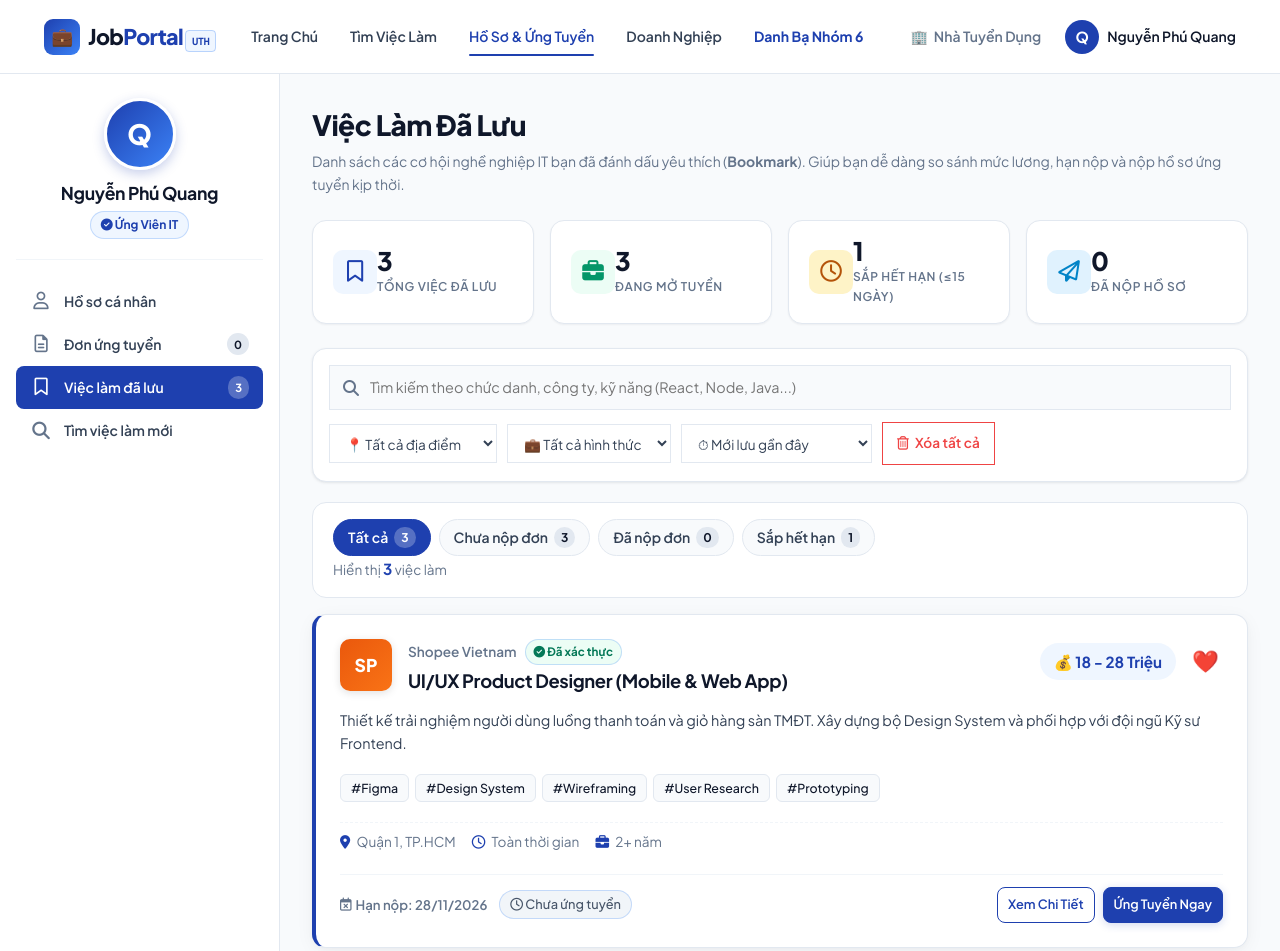
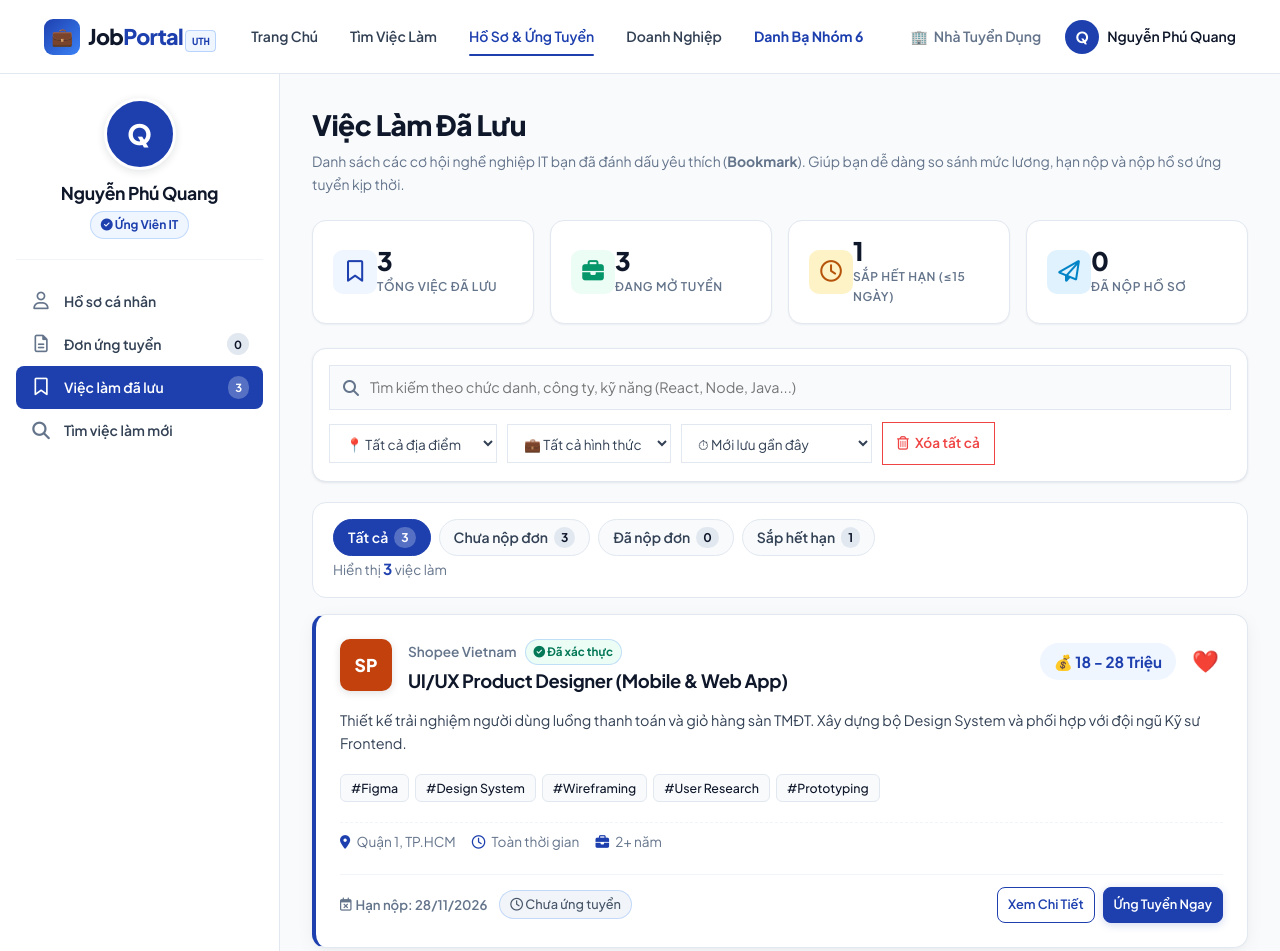
Before and after one commit to turniphead-code02/Project_LTW, a plain HTML site: page job-portal/saved-jobs.html in a window 1280 px wide. Shown: the top 951 px of the page. Drawn offline with nearby package versions, Linux system fonts and the light colour scheme.

Commit message:
style: chuẩn hóa thẩm mỹ flat color chuyên nghiệp, bỏ gradient sặc sỡ và icon thừa bám sát QTTK

```diff
--- a/job-portal/assets/css/candidate.css
+++ b/job-portal/assets/css/candidate.css
@@ -51,7 +51,7 @@
   width: 72px;
   height: 72px;
   border-radius: 50%;
-  background: linear-gradient(135deg, var(--color-primary) 0%, var(--color-primary-light) 100%);
+  background: var(--color-primary);
   color: #ffffff;
   display: flex;
   align-items: center;
@@ -59,7 +59,7 @@
   font-size: 1.75rem;
   font-weight: 800;
   margin: 0 auto var(--space-12);
-  box-shadow: 0 4px 12px rgba(30, 64, 175, 0.25);
+  box-shadow: 0 2px 8px rgba(15, 23, 42, 0.12);
   border: 3px solid #ffffff;
   text-transform: uppercase;
 }
@@ -283,7 +283,7 @@
 .progress-fill {
   height: 100%;
   width: 0%;
-  background: linear-gradient(90deg, var(--color-primary) 0%, var(--color-accent) 100%);
+  background: var(--color-primary);
   border-radius: var(--radius-pill);
   transition: width 0.6s cubic-bezier(0.4, 0, 0.2, 1);
 }
--- a/job-portal/assets/js/saved-jobs.js
+++ b/job-portal/assets/js/saved-jobs.js
@@ -67,7 +67,7 @@
       title: 'Frontend React Developer (Junior / Middle)',
       company: 'Công Ty Cổ Phần Công Nghệ VNG',
       logo: 'VNG',
-      logoBg: 'linear-gradient(135deg, #ff6b4a 0%, #ff8e53 100%)',
+      logoBg: '#ea580c',
       verified: true,
       salary: '15 - 22 Triệu',
       salaryNum: 22,
@@ -93,7 +93,7 @@
       title: 'Junior Backend Node.js / NestJS Engineer',
       company: 'FPT Software Global',
       logo: 'FPT',
-      logoBg: 'linear-gradient(135deg, #0284c7 0%, #2563eb 100%)',
+      logoBg: '#0284c7',
       verified: true,
       salary: '14 - 20 Triệu',
       salaryNum: 20,
@@ -119,7 +119,7 @@
       title: 'Thực Tập Sinh Lập Trình Java / Spring Boot (Có Phụ Cấp)',
       company: 'Viettel Solutions (Tập Đoàn Viễn Thông Quân Đội)',
       logo: 'VT',
-      logoBg: 'linear-gradient(135deg, #dc2626 0%, #ef4444 100%)',
+      logoBg: '#b91c1c',
       verified: true,
       salary: '6 - 8 Triệu (Hỗ trợ)',
       salaryNum: 8,
@@ -145,7 +145,7 @@
       title: 'Chuyên Viên Phân Tích Dữ Liệu (Data Analyst)',
       company: 'MoMo (Công Ty Cổ Phần Dịch Vụ Di Động Trực Tuyến)',
       logo: 'MM',
-      logoBg: 'linear-gradient(135deg, #be185d 0%, #ec4899 100%)',
+      logoBg: '#9d174d',
       verified: true,
       salary: '16 - 24 Triệu',
       salaryNum: 24,
@@ -171,7 +171,7 @@
       title: 'UI/UX Product Designer (Mobile & Web App)',
       company: 'Shopee Vietnam',
       logo: 'SP',
-      logoBg: 'linear-gradient(135deg, #ea580c 0%, #f97316 100%)',
+      logoBg: '#c2410c',
       verified: true,
       salary: '18 - 28 Triệu',
       salaryNum: 28,
@@ -197,7 +197,7 @@
       title: 'DevOps & Cloud Engineer (AWS / Kubernetes)',
       company: 'KMS Technology Vietnam',
       logo: 'KMS',
-      logoBg: 'linear-gradient(135deg, #059669 0%, #10b981 100%)',
+      logoBg: '#047857',
       verified: true,
       salary: '25 - 38 Triệu',
       salaryNum: 38,
@@ -223,7 +223,7 @@
       title: 'Mobile Flutter Developer (Fintech App - Remote)',
       company: 'ZaloPay FinTech Group',
       logo: 'ZP',
-      logoBg: 'linear-gradient(135deg, #0284c7 0%, #38bdf8 100%)',
+      logoBg: '#0369a1',
       verified: true,
       salary: '20 - 32 Triệu',
       salaryNum: 32,
@@ -249,7 +249,7 @@
       title: 'Kỹ Sư An Toàn Thông Tin & Giám Sát SOC (SecOps)',
       company: 'Tập Đoàn Bưu Chính Viễn Thông Việt Nam (VNPT IT)',
       logo: 'VNPT',
-      logoBg: 'linear-gradient(135deg, #1d4ed8 0%, #3b82f6 100%)',
+      logoBg: '#1e40af',
       verified: true,
       salary: '18 - 26 Triệu',
       salaryNum: 26,
@@ -275,7 +275,7 @@
       title: 'Fullstack Web Developer (.NET Core 8 & Angular)',
       company: 'Axon Active Vietnam',
       logo: 'AA',
-      logoBg: 'linear-gradient(135deg, #b91c1c 0%, #f43f5e 100%)',
+      logoBg: '#991b1b',
       verified: true,
       salary: '22 - 35 Triệu',
       salaryNum: 35,
@@ -301,7 +301,7 @@
       title: 'Thực Tập Sinh Kiểm Thử Phần Mềm (QA / Manual Tester)',
       company: 'NashTech Vietnam',
       logo: 'NT',
-      logoBg: 'linear-gradient(135deg, #0f766e 0%, #14b8a6 100%)',
+      logoBg: '#0f766e',
       verified: true,
       salary: '5 - 7 Triệu (Trợ cấp)',
       salaryNum: 7,
@@ -327,7 +327,7 @@
       title: 'AI / Machine Learning Engineer (Fresher / Junior)',
       company: 'One Mount Group (Vingroup Tech)',
       logo: 'OM',
-      logoBg: 'linear-gradient(135deg, #7c3aed 0%, #a855f7 100%)',
+      logoBg: '#1e3a8a',
       verified: true,
       salary: '18 - 27 Triệu',
       salaryNum: 27,
@@ -353,7 +353,7 @@
       title: 'Kỹ Sư Phần Mềm Nhúng (Embedded C/C++ Developer)',
       company: 'Renesas Design Vietnam',
       logo: 'RN',
-      logoBg: 'linear-gradient(135deg, #334155 0%, #64748b 100%)',
+      logoBg: '#334155',
       verified: true,
       salary: '13 - 18 Triệu',
       salaryNum: 18,
```
Also changed, not shown: job-portal/assets/js/job-detail.js (+5 -5 lines), job-portal/assets/js/jobs.js (+12 -12 lines), job-portal/assets/js/my-applications.js (+4 -4 lines), job-portal/index.html (+1 -1 lines), job-portal/job-detail.html (+2 -2 lines).
